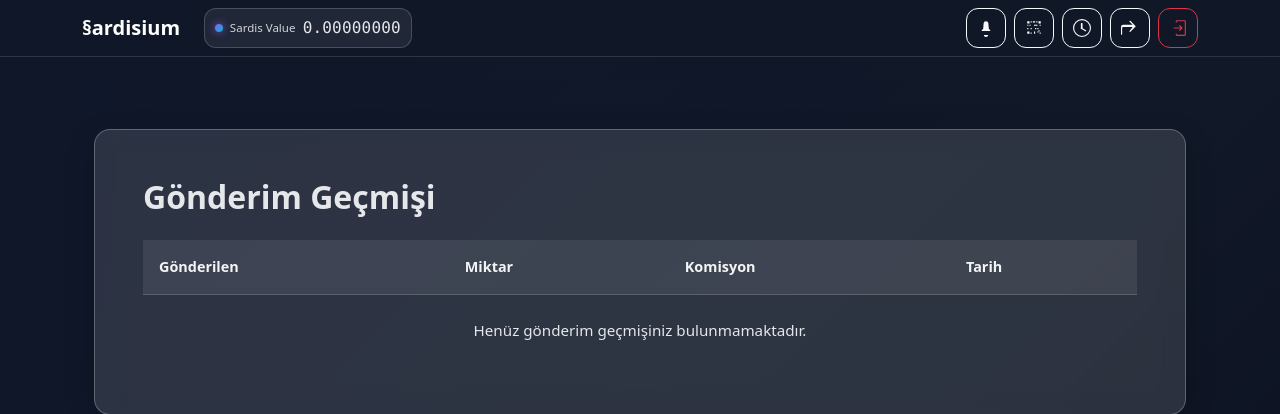
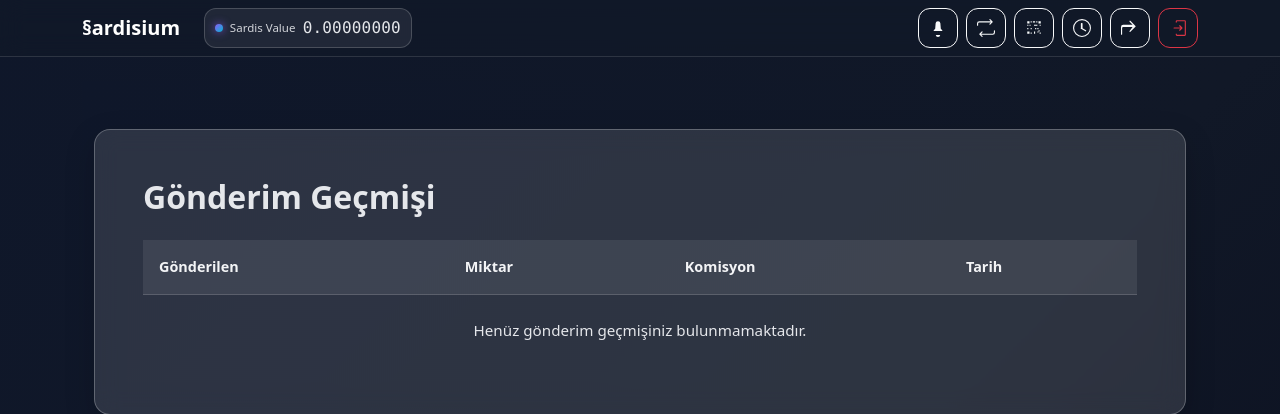
Before and after one commit to ardagencer1206/wallet, a Flask app: page /history in a window 1280 px wide. Shown: the top 414 px of the page. Run offline with Flask 3, Linux system fonts and the light colour scheme; the visitor is signed in with stand-in values (Sample User, id 1); data comes from the database, SQL or seed files in the repository; data that the repository does not hold is empty.

Commit message:
Update base.html

```diff
--- a/templates/base.html
+++ b/templates/base.html
@@ -58,6 +58,13 @@
                   <path d="M8 16a2 2 0 0 0 1.985-1.75H6.015A2 2 0 0 0 8 16Zm.104-14a2 2 0 0 1 1.996 1.85l.4 4.8 1.25 1.25a.5.5 0 0 1-.353.854H4.603a.5.5 0 0 1-.353-.854l1.25-1.25.4-4.8A2 2 0 0 1 7.896 2h.208Z"/>
                 </svg>
               </a>
+
+            <a class="btn btn-outline-light btn-icon" href="{{ url_for('exchange') }}" title="Exchange">
+  <svg xmlns="http://www.w3.org/2000/svg" width="18" height="18" fill="currentColor" viewBox="0 0 16 16">
+    <path d="M0 4a2 2 0 0 1 2-2h10.293l-1.147-1.146a.5.5 0 1 1 .708-.708l2 2a.498.498 0 0 1 .146.354.498.498 0 0 1-.146.354l-2 2a.5.5 0 1 1-.708-.708L12.293 3H2a1 1 0 0 0-1 1v1.5a.5.5 0 0 1-1 0V4zm16 8a2 2 0 0 1-2 2H3.707l1.147 1.146a.5.5 0 0 1-.708.708l-2-2a.498.498 0 0 1-.146-.354.498.498 0 0 1 .146-.354l2-2a.5.5 0 0 1 .708.708L3.707 13H14a1 1 0 0 0 1-1V10.5a.5.5 0 0 1 1 0V12z"/>
+  </svg>
+</a>
+
               <a class="btn btn-outline-light btn-icon" href="{{ url_for('qr') }}" title="QR Kodum">
                 <svg xmlns="http://www.w3.org/2000/svg" width="18" height="18" fill="currentColor" viewBox="0 0 16 16">
                   <path d="M2 2h2v2H2V2Zm0 3h1v1H2V5Zm2 0h1v1H4V5Zm1-3h1v1H5V2Zm3 0h1v1H8V2Zm1 3h1v1H9V5Zm-1 0h1v1H8V5ZM7 2h1v1H7V2ZM2 8h1v1H2V8Zm3 0h1v1H5V8Zm-3 3h2v2H2v-2Zm3 2v-1h1v1H5Zm3 0v-1h1v1H8Zm6-11h-2v2h2V2Zm-3 0h-1v1h1V2Zm3 3h-1v1h1V5Zm-3 0h-1v1h1V5ZM2 12h1v1H2v-1Zm9-4h1v1h-1V8Zm1 2h1v1h-1v-1Zm-1 1h1v1h-1v-1Zm2 1h1v1h-1v-1Zm-4-4h1v1h-1V8Zm-1 3h1v1h-1v-1Z"/>
```
